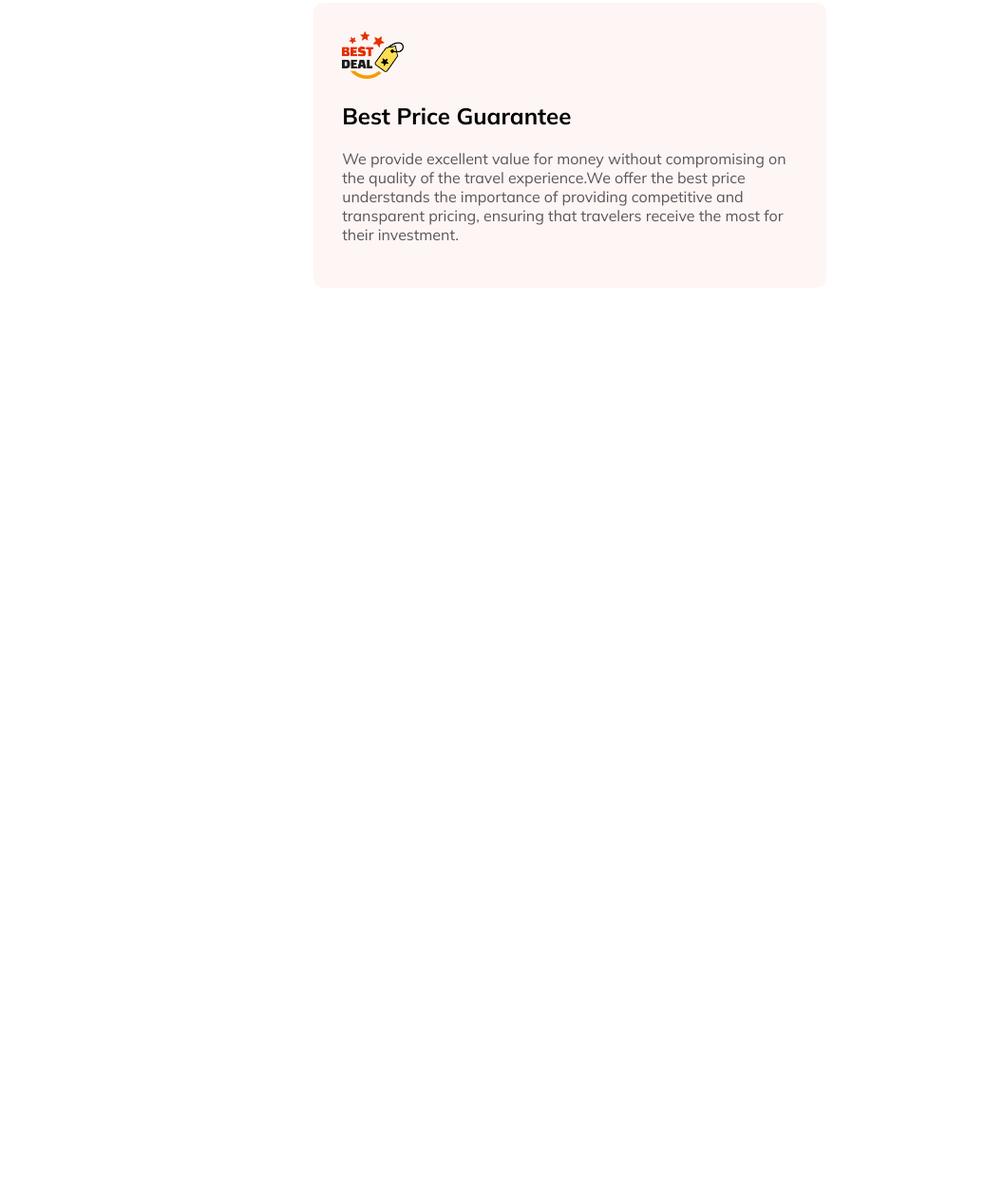
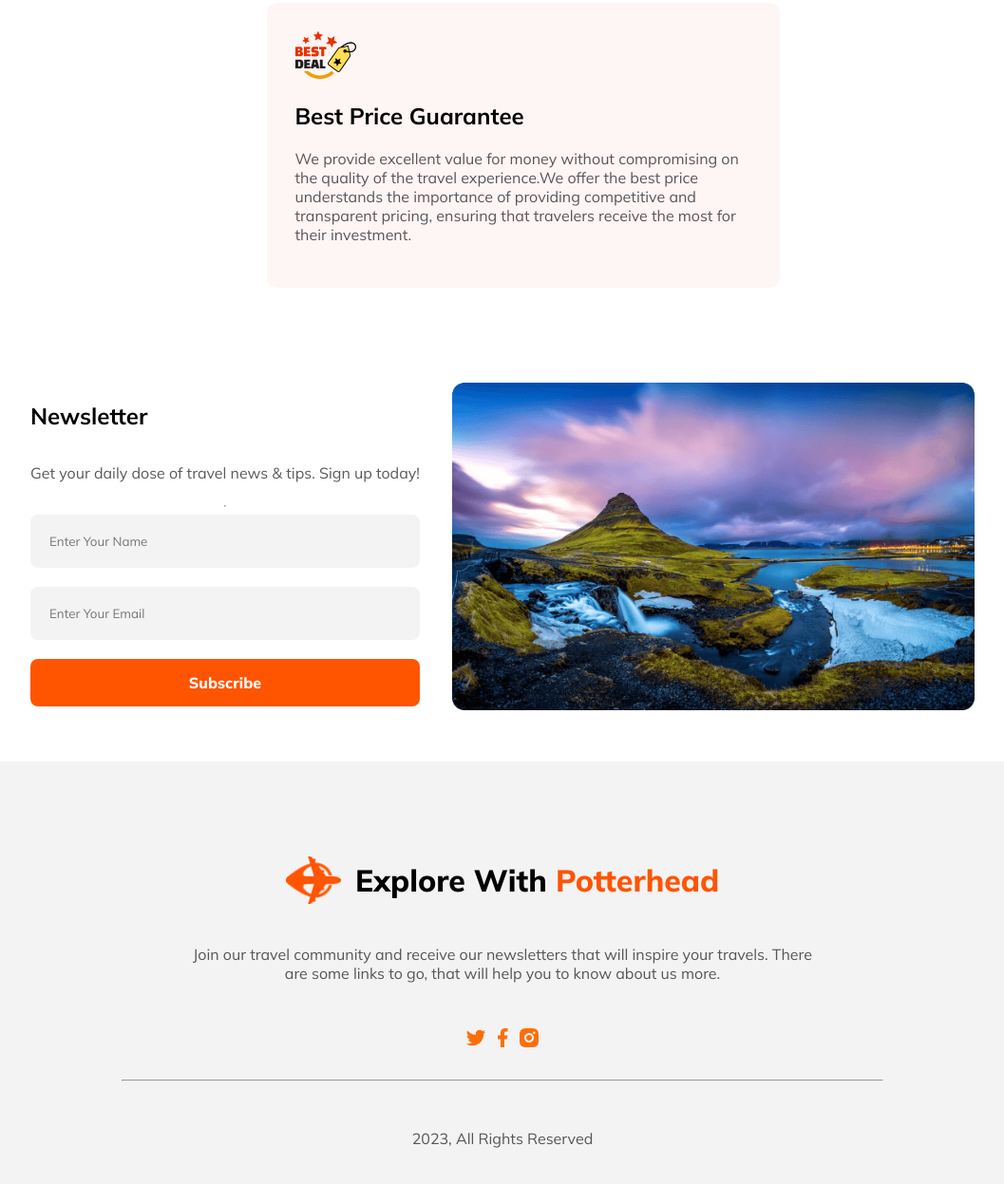
Before and after one commit to ayshakanta/explore-with-potterhead, a plain HTML site: page index.html in a window 1280 px wide. Shown: the part 2860-4107 px from the top of the page at 95% size, without its empty margins (111-1168 px from the left). Before the commit the page ends 3221 px from the top, so only its background shows below. Drawn offline with Linux system fonts and the light colour scheme.

Commit message:
added footer

```diff
--- a/index.html
+++ b/index.html
@@ -125,10 +125,49 @@
             </div>
         </div>
 
+        <div class="newsletter">
+            <div class="newsletter-text">
+                <h2>Newsletter</h2>
+                <p class="popular-tours-description">
+                    Get your daily dose of travel news & tips. Sign up today!
+                </p>
+                <hr>
+                <input type="text" name="" id="newsletter-input" placeholder="Enter Your Name">
+                <input type="email" name="" id="newsletter-input" placeholder="Enter Your Email">
+                <button class="newsletter-btn">
+                    Subscribe
+                </button>
+
+
+            </div>
+            <div class="newsletter-img">
+                <img width="550px" src="Images/Rectangle 8 (1).png" alt="">
+
+            </div>
+
+        </div>
+
     </main>
 
 
     <footer>
+        <div class="footer-top">
+            <div class="pic-heading">
+                <img height="50px" src="Images/Group 40071 (2).png" alt="">
+                <h3>Explore With <span class="potterhead">Potterhead</span></h3>
+            </div>
+            <p class="popular-tours-description">Join our travel community and receive our newsletters that will inspire your travels. There are some links to go, that will help you to know about us more.</p>
+        </div>
+
+        <div class="footer-img">
+            <a href=""> <img src="Images/twitter.png" alt=""></a>
+            <a href=""><img src="Images/facebook.png" alt=""></a>
+            <a href=""> <img src="Images/insta.png" alt=""></a>
+
+        </div>
+        <hr>
+
+        <p class="popular-tours-description">2023, All Rights Reserved</p>
 
     </footer>
 
--- a/styles/travel.css
+++ b/styles/travel.css
@@ -194,7 +194,7 @@ h3{
     background-color: rgba(233, 68, 68, 0.05);
     padding: 30px;
     border-radius: 10px;
-    margin-left: 30%;
+    margin-left: 25%;
 }
 .hotel-and-service{
     display: flex;
@@ -202,6 +202,68 @@ h3{
     margin-bottom: 20px;
     margin-top: 20px;
 }
+/* newsletter styles */
+
+.newsletter{
+    display: flex;
+    padding: 50px 135px;
+    justify-content: space-between;
+}
+
+
+.newsletter-text{
+    background-color: white;
+    display: flex;
+    flex-direction: column;
+
+
+}
+
+#newsletter-input{
+    padding: 20px ;
+    text-align: left;
+    background-color: rgba(19, 19, 24, 0.05);
+    border: none;
+    border-radius: 8px;
+    margin-bottom: 20px;
+
+}
+.newsletter-btn{
+    padding: 15px;
+    border: none;
+    background-color: #FF5400;
+    color: white;
+    border-radius: 8px;
+    font-size: 1rem;
+    font-weight: 800;
+}
+
+/* footer styles */
+footer{
+    width: 100%;
+    height: 500px;
+    background-color: rgba(19, 19, 24, 0.05);
+    text-align: center;
+}
+.footer-top{
+    padding-top: 100px;
+    padding-bottom: 10px;
+    padding-left: 300px;
+    padding-right: 300px;
+}
+.footer-img{
+
+    padding: 20px;
+}
+footer hr{
+    width: 800px;
+    margin-bottom: 50px;
+}
+
+
+
+
+
 
 
 /* responsive media queries */
@@ -289,15 +351,35 @@ h3{
 
     }
     .why-choose-use{
+        display: flex;
+        flex-direction: column;
+        align-items: center;
         padding: 20px;
+        margin: 20px;
 
 
     }
     .price{
         margin-left: 0%;
-        align-items: center;
         padding-left: 0%;
 
+    }
+    /* newsletter responsive  */
+
+    .newsletter{
+        display: flex;
+        flex-direction: column;
+        align-items: center;
+        padding: 8px 10px;
+
+    }
+    .newsletter-img{
+        width: 300px;
+        padding: 0px;
+
+    }
+    .newsletter-text{
+        margin-bottom: 20px;
     }
 
 
```
Also changed, not shown: Images/facebook.png (added), Images/insta.png (added), Images/twitter.png (added).
